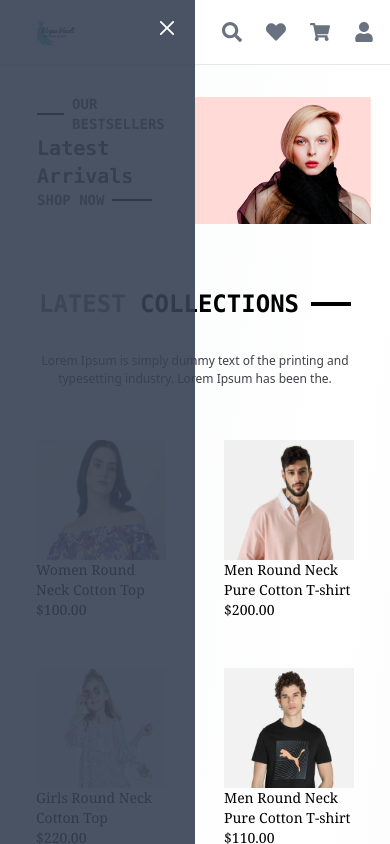
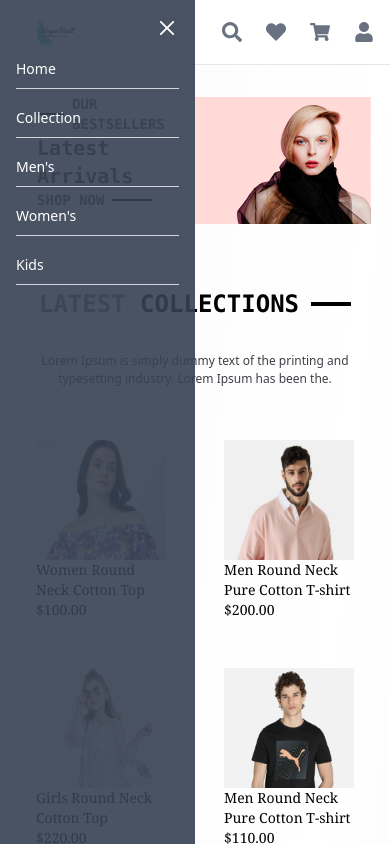
Before and after one commit to Deadshot-45/VogueVault, a React (Vite) app: page / in a window 390 px wide. Both pictures are taken after a click on the button 28 px from the left and 32 px from the top of the page. Shown: the top 844 px of the page. Built offline with nearby package versions, Linux system fonts and the light colour scheme.

Commit message:
Menu bar rewritten for Mobile

```diff
--- a/src/Components/Layout/NavBar.jsx
+++ b/src/Components/Layout/NavBar.jsx
@@ -2,10 +2,11 @@ import React, { useEffect, useState, useCallback, useRef } from "react";
 import { assets, products } from "../../assets/frontend_assets/assets";
 import { NavigationLinks } from "./NavigationLinks";
 import { ActionButtons } from "./ActionButtons";
-import { Link, useLocation } from "react-router-dom";
+import { Link, NavLink, useLocation } from "react-router-dom";
 import { FaSearch, FaTimes, FaSearchDollar } from "react-icons/fa";
 import { MdOutlineMenu } from "react-icons/md";
 import { RxCross2 } from "react-icons/rx";
+import { navLinks } from "./NavigationLinks";
 
 const NavBar = () => {
   const [searchInput, setSearchInput] = useState(false);
@@ -82,10 +83,6 @@ const NavBar = () => {
     }
   }, []);
 
-  useEffect(() => {
-    console.log(isMenuOpen);
-  }, [isMenuOpen]);
-
   return (
     <div className="bg-white/80 backdrop-blur-sm  border-b border-gray-200 sticky top-0 z-50 sm:px-4 fade-in">
       <div className="max-w-[1536px] mx-auto px-4 sm:px-0 lg:max-2xl:px-8 2xl:px-12">
@@ -112,7 +109,33 @@ const NavBar = () => {
                 />
               </button>
               {/* Navigation Links */}
-              <NavigationLinks setIsMenuOpen={setIsMenuOpen} />
+              <div className="flex items-center max-xm:px-8 max-xm:pl-0 space-x-8 2xl:space-x-12 max-md:w-full ml-4">
+                <ul className="flex items-center space-x-8 max-xm:w-full max-xm:flex-col max-xm:items-start max-xm:gap-4">
+                  {navLinks.map((link) => (
+                    <li
+                      key={link.to}
+                      onClick={() => {
+                        setIsMenuOpen(false);
+                        setSearchInput(false);
+                      }}
+                      className="max-xm:w-full max-md:border-b border-gray-300 pb-2"
+                    >
+                      <NavLink
+                        to={link.to}
+                        className={({ isActive }) =>
+                          `text-sm font-medium transition-colors duration-200 2xl:text-base  max-md:w-full ${
+                            isActive
+                              ? "text-black border-b-2 border-black max-xm:text-white max-xm:border-none"
+                              : "text-gray-500 hover:text-black max-xm:text-white"
+                          }`
+                        }
+                      >
+                        {link.text}
+                      </NavLink>
+                    </li>
+                  ))}
+                </ul>
+              </div>
             </div>
           )}
 
```
